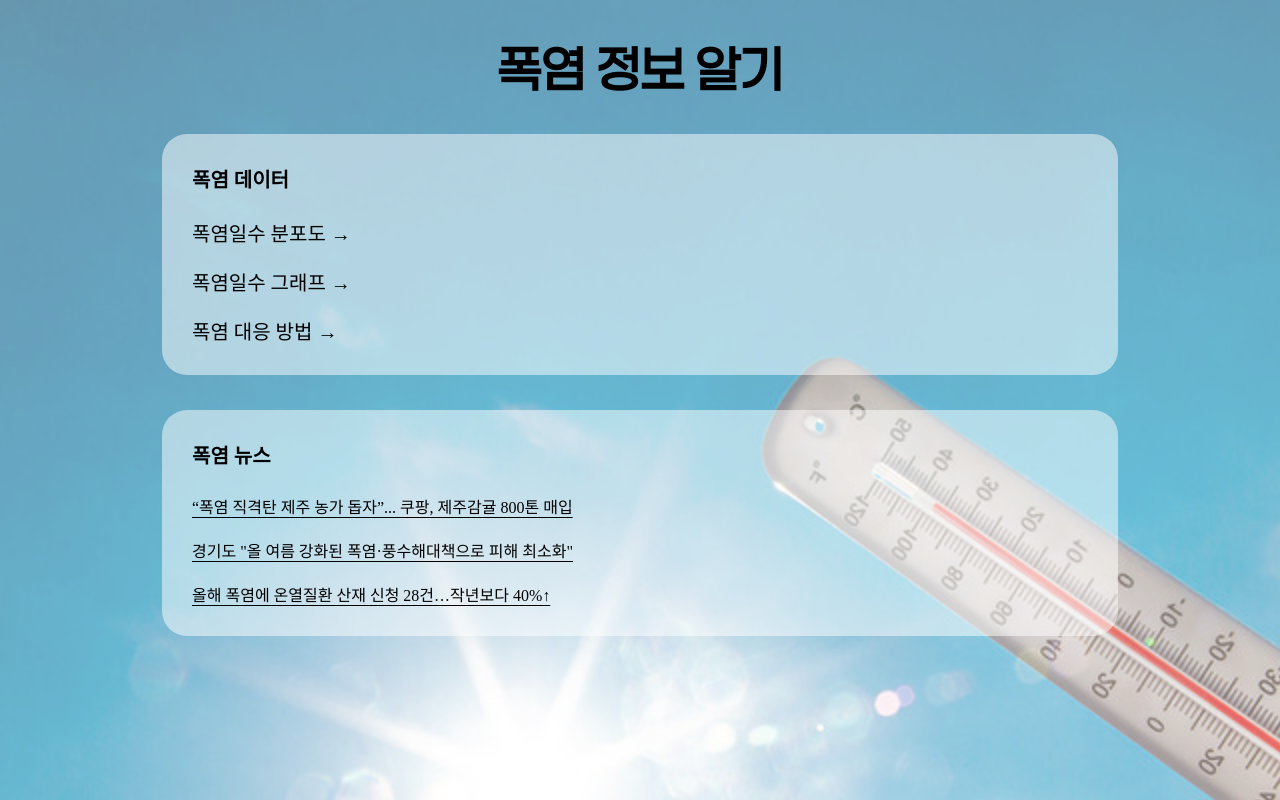
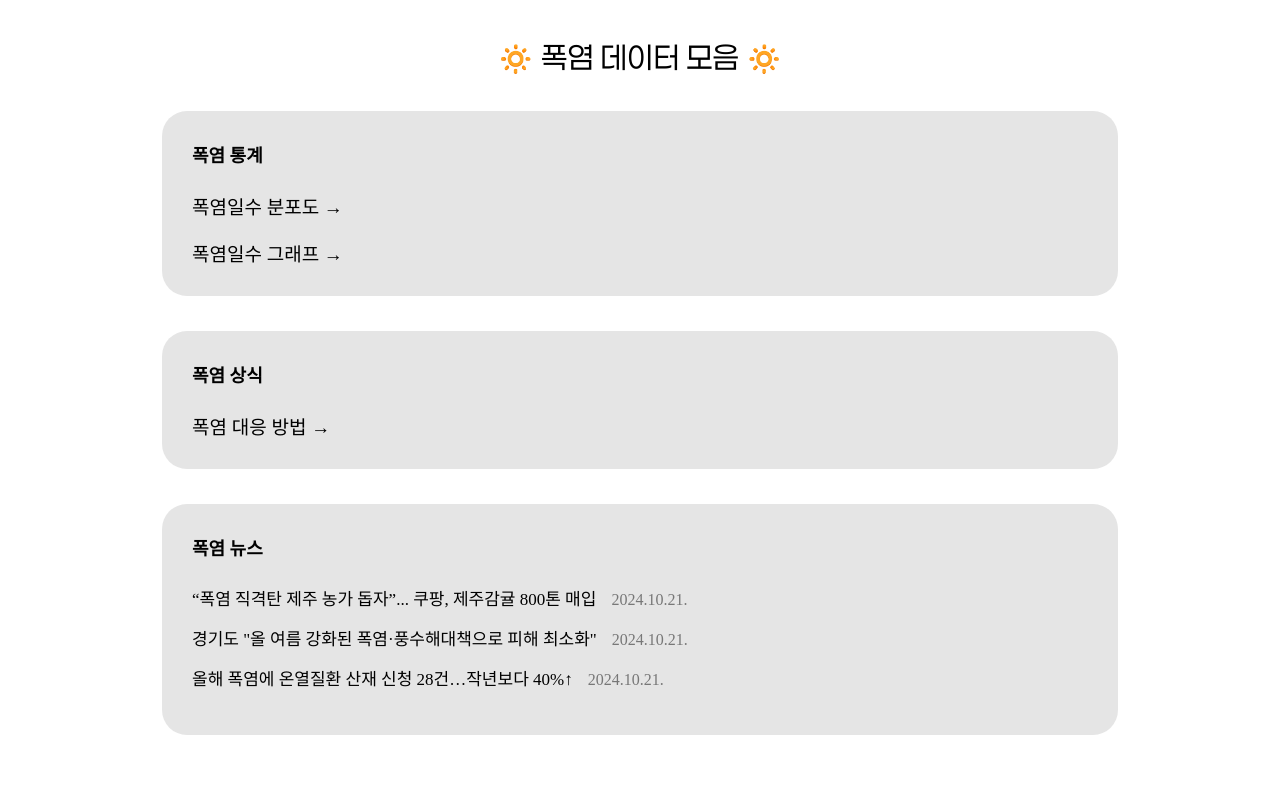
Before and after one commit to yuri2732/HeatWave, a plain HTML site: page page/index.html in a window 1280 px wide. Drawn offline with Linux system fonts and the light colour scheme; a web font is replaced by a local one.

Commit message:
Add files via upload

```diff
--- a/page/index.html
+++ b/page/index.html
@@ -29,8 +29,8 @@
             pointer-events: none;
         }
         .title {
-            font-size: 70px;
-            font-weight: bold;
+            font-size: 50px;
+            /* font-weight: bold; */
             margin-top: 120px;
             font-family: Paperlogy-4Regular;
             margin-bottom:70px;
@@ -60,12 +60,12 @@
             display: block;
             width: fit-content;
             font-family: Pretendard-Regular;
-            color: #000;
             margin:0;
         }
         .link p {
             margin-top :0;
             margin-bottom:20px;
+            color: #000;
         }
         .link:last-of-type p {
             margin-bottom: 0;
@@ -73,12 +73,32 @@
         .link_menu{
             font-size: 25px;
         }
+        .link_menu:hover{
+            opacity:0.6;
+        }
         .link_news{
-            text-decoration: underline;
+
+            margin-bottom:15px;
+            font-size:18px;
+
+        }
+        .link_news:hover{
+            opacity:0.6;
+        }
+        .link_news p {
+            margin:0;
+            /* text-decoration: underline; */
             text-underline-position: under;
+            text-decoration-color: black;;
+            display:inline;
+        }
+        .link_news span{
+            font-size:16px;
+            color:#777;
+            margin-left:15px;
         }
         .link_box_color{
-            background:#fff;
+            background:#ccc;
             opacity: .5;
             position: absolute;
             width: 100%;
@@ -93,37 +113,50 @@
                 overflow-x: hidden;
             }
             .title {
-                font-size: 50px;
+                font-size: 30px;
                 margin-top:40px;
                 margin-bottom:35px
             }
             .link_box {
                 width:70vw;
             }
+            .link_box_title {
+                font-size: 18px;
+            }
             .link_menu{
-                font-size: 20px;
+                font-size: 19px;
+            }
+            .link_news p{
+                font-size:17px;
+            }
+            .link_news a {
+                font-size:15px;
             }
         }
     </style>
     <title>폭염 정보 알기</title>
 </head>
 <body>
-    <div class="background_img_box">
+    <!-- <div class="background_img_box">
         <img src="main_background.jpg" alt="" class="background_img">
-    </div>
-    <p class="title">폭염 정보 알기</p>
+    </div> -->
+    <p class="title">🔅 폭염 데이터 모음 🔅</p>
     <div class="link_box link_box_menu">
-        <p class="link_box_title">폭염 데이터</p>
+        <p class="link_box_title">폭염 통계</p>
         <a href="test.html" class="link link_menu"><p>폭염일수 분포도  →</p></a>
         <a href="graph.html" class="link link_menu"><p>폭염일수 그래프  →</p></a>
+        <div class="link_box_color"></div>
+    </div>
+    <div class="link_box link_box_news">
+        <p class="link_box_title">폭염 상식</p>
         <a href="method.html" class="link link_menu"><p>폭염 대응 방법  → </p></a>
         <div class="link_box_color"></div>
     </div>
     <div class="link_box link_box_news">
         <p class="link_box_title">폭염 뉴스</p>
-        <a href="https://n.news.naver.com/mnews/article/009/0005382441?sid=101" target='_blank' class="link link_news"><p>“폭염 직격탄 제주 농가 돕자”... 쿠팡, 제주감귤 800톤 매입</p></a>
-        <a href="https://n.news.naver.com/mnews/article/003/0012851980?sid=102" target='_blank' class="link link_news"><p>경기도 "올 여름 강화된 폭염·풍수해대책으로 피해 최소화"</p></a>
-        <a href="https://n.news.naver.com/mnews/article/025/0003394715?sid=102" target='_blank' class="link link_news"><p>올해 폭염에 온열질환 산재 신청 28건…작년보다 40%↑</p></a>
+        <a href="https://n.news.naver.com/mnews/article/009/0005382441?sid=101" target='_blank' class="link link_news"><p>“폭염 직격탄 제주 농가 돕자”... 쿠팡, 제주감귤 800톤 매입</p><span>2024.10.21.</span></a>
+        <a href="https://n.news.naver.com/mnews/article/003/0012851980?sid=102" target='_blank' class="link link_news"><p>경기도 "올 여름 강화된 폭염·풍수해대책으로 피해 최소화"</p><span>2024.10.21.</span></a>
+        <a href="https://n.news.naver.com/mnews/article/025/0003394715?sid=102" target='_blank' class="link link_news"><p>올해 폭염에 온열질환 산재 신청 28건…작년보다 40%↑</p><span>2024.10.21.</span></a>
         <div class="link_box_color"></div>
     </div>
 </body>
```
Also changed, not shown: page/method.html (+5 -8 lines).
